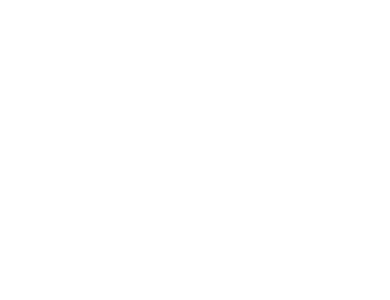
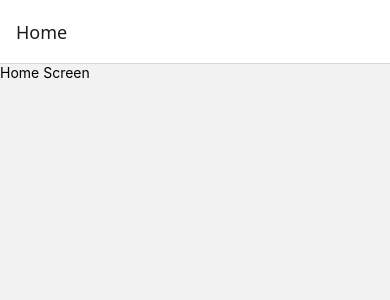
Before and after one commit to myktsk/quiz_app, a React Native app: screen / in a window 390 px wide. Shown: the top 300 px of the page. Built offline with nearby package versions, Linux system fonts and the light colour scheme.

Commit message:
:sparkles: set up root stack with screens

```diff
--- a/App.js
+++ b/App.js
@@ -1,11 +1,33 @@
 import { StyleSheet } from "react-native";
+import { createNativeStackNavigator } from "@react-navigation/native-stack";
 import { SafeAreaProvider, SafeAreaView } from "react-native-safe-area-context";
+import { ROUTES } from "./shared/constants";
+import { HomeScreen } from "./screens/HomeScreen/HomeScreen";
+import { QuizScreen } from "./screens/QuizScreen/QuizScreen";
+import { ScoreBoardScreen } from "./screens/ScoreBoardScreen/ScoreBoardScreen";
+import { NavigationContainer } from "@react-navigation/native";
+
+const Stack = createNativeStackNavigator();
+
+const RootStack = () => {
+  return (
+    <Stack.Navigator initialRouteName={ROUTES.HOME}>
+      <Stack.Screen name={ROUTES.HOME} component={HomeScreen} />
+      <Stack.Screen name={ROUTES.QUIZ} component={QuizScreen} />
+      <Stack.Screen name={ROUTES.SCORE_BOARD} component={ScoreBoardScreen} />
+    </Stack.Navigator>
+  );
+};
 
 export default function App() {
   return (
-    <SafeAreaProvider>
-      <SafeAreaView style={styles.safeArea}></SafeAreaView>
-    </SafeAreaProvider>
+    <NavigationContainer>
+      <SafeAreaProvider>
+        <SafeAreaView style={styles.safeArea}>
+          <RootStack />
+        </SafeAreaView>
+      </SafeAreaProvider>
+    </NavigationContainer>
   );
 }
 
--- /dev/null
+++ b/screens/HomeScreen/HomeScreen.js
@@ -0,0 +1,9 @@
+import { Text, View } from "react-native";
+
+export const HomeScreen = ({ navigation }) => {
+  return (
+    <View>
+      <Text>Home Screen</Text>
+    </View>
+  );
+};
--- /dev/null
+++ b/screens/QuizScreen/QuizScreen.js
@@ -0,0 +1,9 @@
+import { Text, View } from "react-native";
+
+export const QuizScreen = ({ navigation }) => {
+  return (
+    <View>
+      <Text>Quiz Screen</Text>
+    </View>
+  );
+};
--- /dev/null
+++ b/screens/ScoreBoardScreen/ScoreBoardScreen.js
@@ -0,0 +1,9 @@
+import { Text, View } from "react-native";
+
+export const ScoreBoardScreen = ({ navigation }) => {
+  return (
+    <View>
+      <Text>ScoreBoard Screen</Text>
+    </View>
+  );
+};
--- /dev/null
+++ b/shared/constants.js
@@ -0,0 +1,5 @@
+export const ROUTES = {
+  HOME: "Home",
+  QUIZ: "Quiz",
+  SCORE_BOARD: "ScoreBoard",
+};
```
